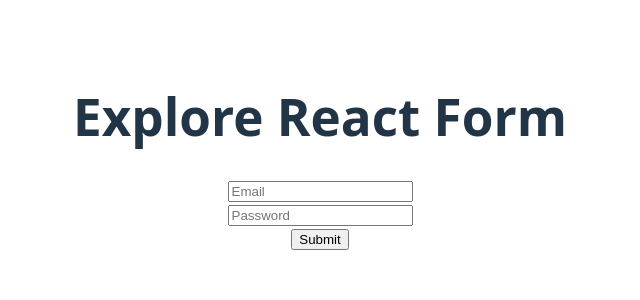
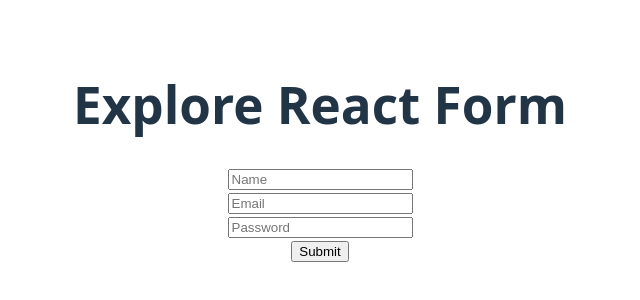
Before and after one commit to mdmhrz/explore-react-form, a React (Vite) app: page / in a window 1280 px wide. Shown: the part 240-540 px from the top of the page, without its empty margins (320-960 px from the left). Built offline with nearby package versions, Linux system fonts and the light colour scheme.

Commit message:
Controlled filed form updated

```diff
--- a/src/components/ControlledField/ControlledField.jsx
+++ b/src/components/ControlledField/ControlledField.jsx
@@ -2,10 +2,15 @@ import React, { useState } from 'react';
 
 const ControlledField = () => {
 
+    const [name, setName] = useState('');
+    const [email, setEmail] = useState('');
     const [password, setPassword] = useState('');
     const [error, setError] = useState('');
 
     const handleSubmit = (e) => {
+
+        console.log(name, email, password);
+
         e.preventDefault();
         if (password.length < 6) {
             setError('Password must be 6 characters or longer')
@@ -26,10 +31,21 @@ const ControlledField = () => {
         // }
     }
 
+    const handleEmailOnchange = e => {
+        setEmail(e.target.value);
+        console.log(email);
+    }
+
+    const handleNameOnchange = e => {
+        setName(e.target.value)
+    }
+
     return (
         <div>
             <form onSubmit={handleSubmit}>
-                <input type="email" name="email" placeholder='Email' required />
+                <input type="text" placeholder='Name' defaultValue={name} onChange={handleNameOnchange} />
+                <br />
+                <input type="email" onChange={handleEmailOnchange} defaultValue={email} name="email" placeholder='Email' required />
                 <br />
                 <input type="password" onChange={handlePasswordOnChange} defaultValue={password} name="password" placeholder='Password' required />
                 <br />
```
